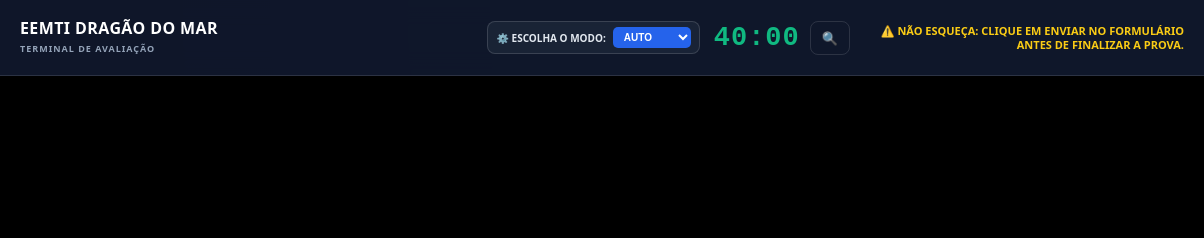
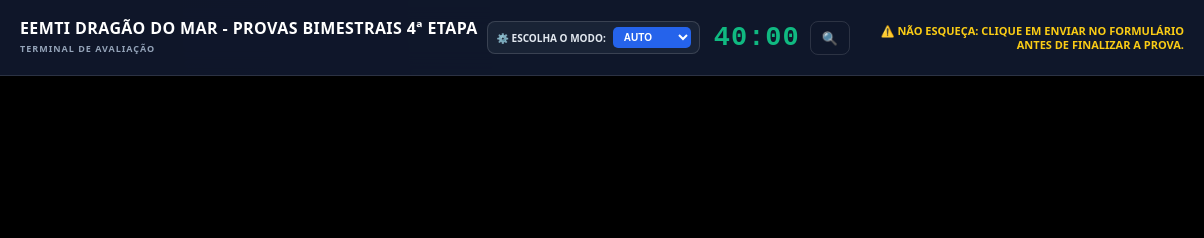
Before and after one commit to dxmontenegro/TERMINAL_2.0, a plain HTML site: page index.html in a window 1280 px wide. Shown: the top 238 px of the page, 76-1280 px from the left. Drawn offline with nearby package versions, Linux system fonts and the light colour scheme; no server answers.

Commit message:
Update school name in index.html

```diff
--- a/index.html
+++ b/index.html
@@ -1331,7 +1331,7 @@ input {
     <div class="esquerda">
         <img src="imagem1.png" class="logo" alt="Logo EEMTI Dragão do Mar">
         <div class="identidade-escola">
-            <div class="nome-escola">EEMTI DRAGÃO DO MAR</div>
+            <div class="nome-escola">EEMTI DRAGÃO DO MAR - PROVAS BIMESTRAIS 4ª ETAPA</div>
             <div class="subtitulo-escola">TERMINAL DE AVALIAÇÃO</div>
         </div>
     </div>
```
